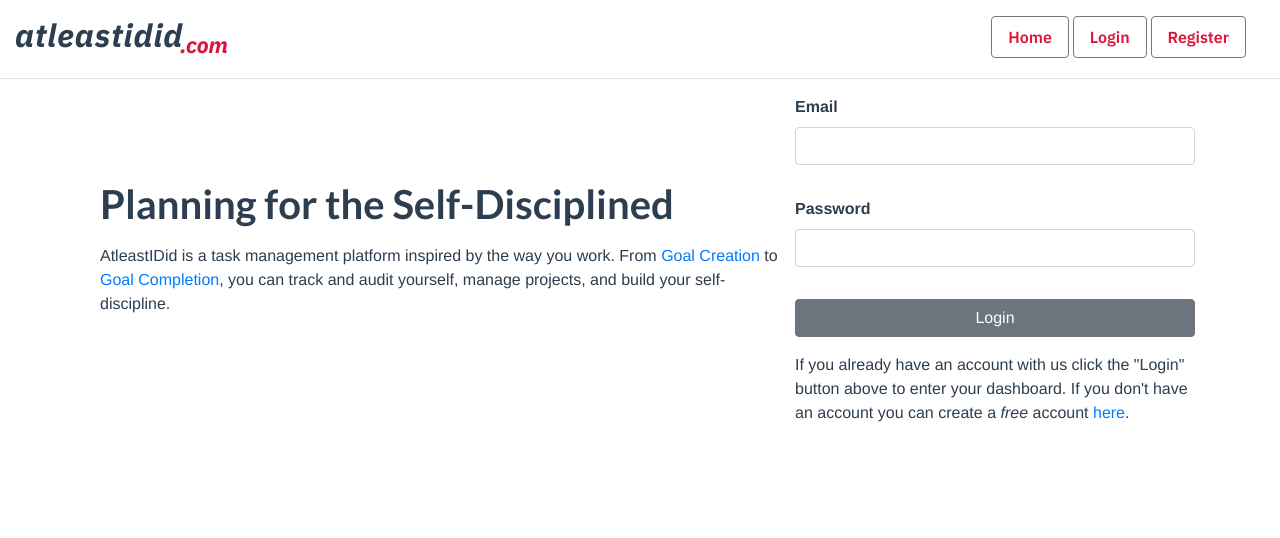
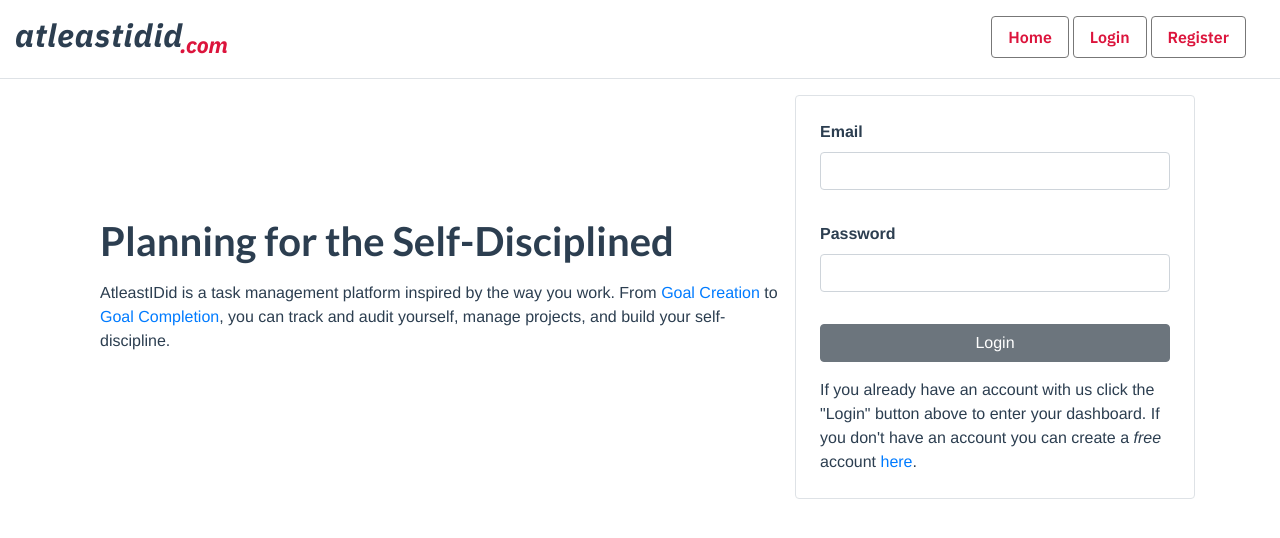
Before and after one commit to dewdad/atleastidid, a Vue app in the folder client/: page / in a window 1280 px wide. Shown: the top 538 px of the page. Built offline with nearby package versions, Linux system fonts and the light colour scheme; no server answers.

Commit message:
Change the form class to be rounded with a border and move the login method binding to the form element.

```diff
--- a/client/src/components/LoginForm.vue
+++ b/client/src/components/LoginForm.vue
@@ -1,5 +1,9 @@
 <template>
-  <form class="home-hero-signup" accept-charset="UTF-8" method="post">
+  <form
+    class="login-form rounded border py-4 px-4 px-md-3 px-lg-4"
+    accept-charset="UTF-8"
+    method="post"
+    @submit.prevent="login">
     <fieldset class="form-group">
       <dl class="form-group errored">
         <dt class="input-label">
@@ -44,7 +48,6 @@
         'btn btn-success f4 btn-block my-3': email && password
       }"
       type="submit"
-      @click.prevent="login"
     >Login</button>
     <p class="form-control-note mb-0 mt-3">
       If you already have an account with us click the "Login" button above to enter your dashboard.
```
